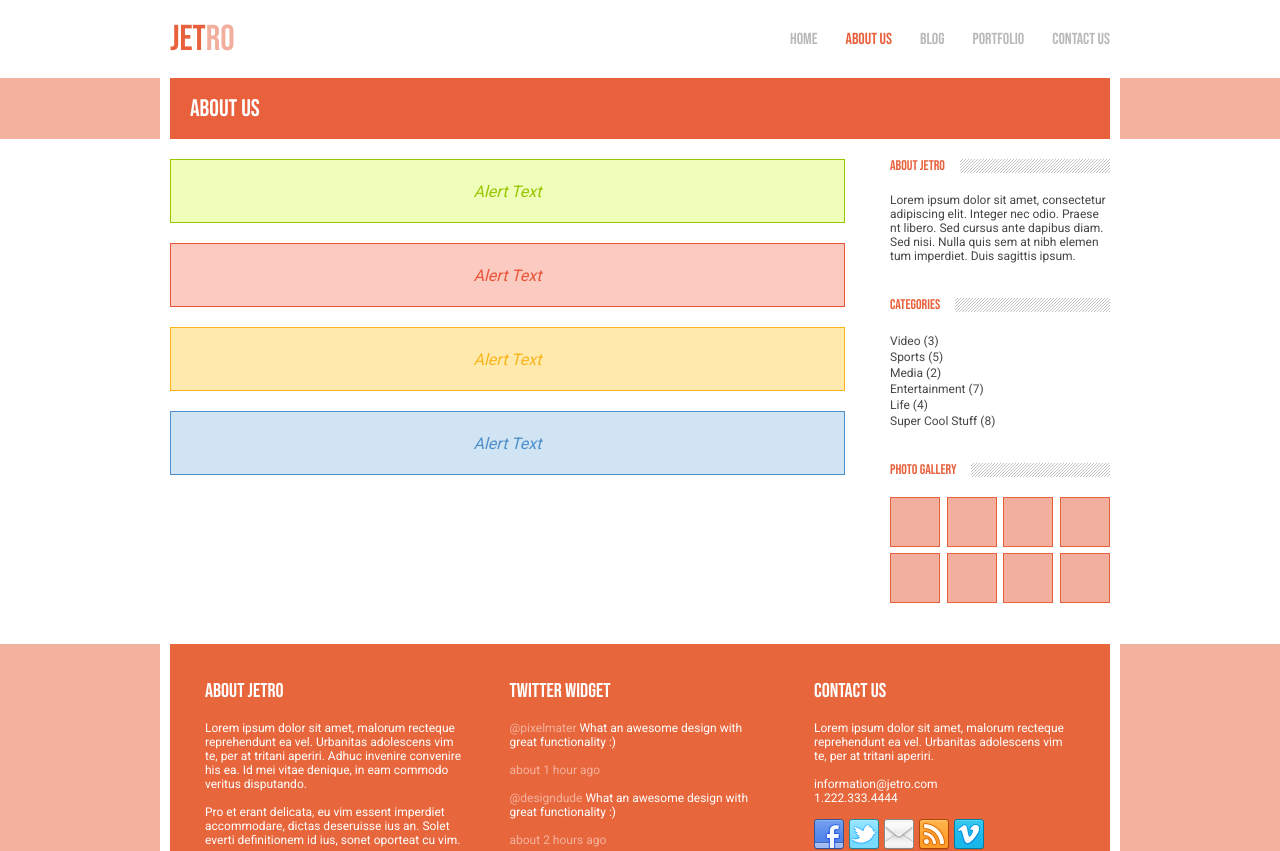
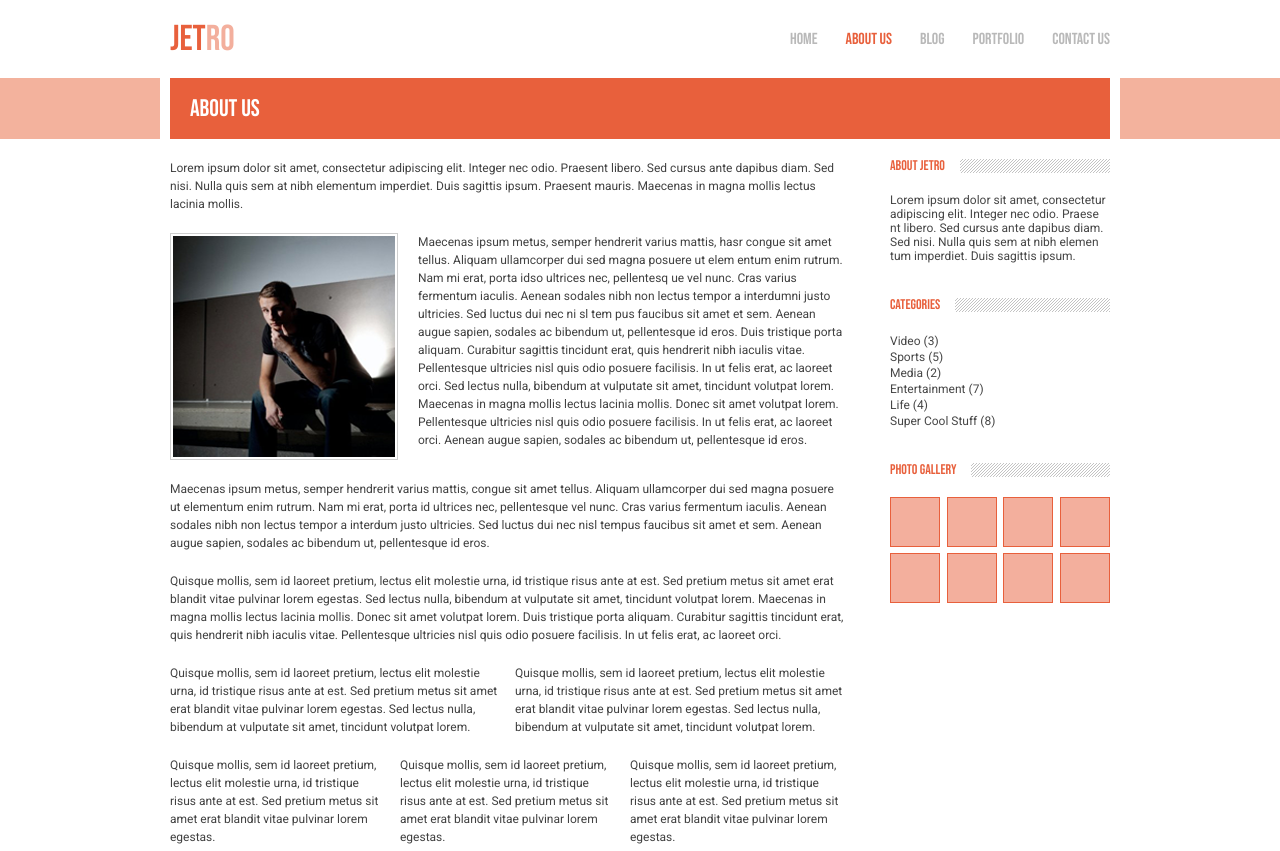
Before and after one commit to yap8/react-jetro, a React (Create React App) app: page /about in a window 1280 px wide. Shown: the top 851 px of the page. Built offline with nearby package versions, Linux system fonts and the light colour scheme; what react-google-maps would draw is missing.

Commit message:
finished about page and added textcontent component

```diff
--- /dev/null
+++ b/src/components/TextContent/Image.js
@@ -0,0 +1,29 @@
+import styled from "styled-components"
+
+const Wrapper = styled.div`
+  margin-right: 20px;
+  padding: 2px;
+  border: 1px solid #cfcfcf;
+  display: flex;
+  align-items: center;
+  justify-content: center;
+  max-height: 230px;
+  max-width: 230px;
+  @media screen and (max-width: 720px) {
+    margin-bottom: 15px;
+  }
+`
+
+const Img = styled.img`
+
+`
+
+const Image = ({ src }) => {
+  return (
+    <Wrapper>
+      <Img src={src} />
+    </Wrapper>
+  )
+}
+
+export default Image
--- /dev/null
+++ b/src/components/TextContent/Paragraph.js
@@ -0,0 +1,20 @@
+import styled from "styled-components"
+
+const Wrapper = styled.p`
+  display: flex;
+  margin-bottom: 20px;
+  @media screen and (max-width: 720px) {
+    flex-direction: column;
+    margin-bottom: 0;
+  }
+`
+
+const Paragraph = ({ children }) => {
+  return (
+    <Wrapper>
+      {children}
+    </Wrapper>
+  )
+}
+
+export default Paragraph
--- /dev/null
+++ b/src/components/TextContent/Text.js
@@ -0,0 +1,26 @@
+import styled from "styled-components"
+
+const Wrapper = styled.div`
+  font-size: 12px;
+  color: #414141;
+  line-height: 18px;
+  &:not(:last-child) {
+    margin-right: 15px;
+  }
+  @media screen and (max-width: 720px) {
+    margin-bottom: 15px;
+    &:not(:last-child) {
+      margin-right: 0;
+    }
+  }
+`
+
+const Text = ({ children, quote }) => {
+  return (
+    <Wrapper>
+      {children}
+    </Wrapper>
+  )
+}
+
+export default Text
--- /dev/null
+++ b/src/components/TextContent/TextContent.js
@@ -0,0 +1,13 @@
+import styled from "styled-components"
+
+const Wrapper = styled.div``
+
+const TextContent = ({ children }) => {
+  return (
+    <Wrapper>
+      {children}
+    </Wrapper>
+  )
+}
+
+export default TextContent
--- /dev/null
+++ b/src/components/TextContent/index.js
@@ -0,0 +1,4 @@
+export { default } from './TextContent'
+export { default as Paragraph } from './Paragraph'
+export { default as Text } from './Text'
+export { default as Image } from './Image'
--- a/src/pages/About/About.js
+++ b/src/pages/About/About.js
@@ -1,4 +1,5 @@
 import { Aside, SectionTitle, ContentWrapper, PageContent, Alert } from "../../components"
+import TextContent, { Paragraph, Text, Image } from '../../components/TextContent/'
 
 const About = () => {
   return (
@@ -6,6 +7,30 @@ const About = () => {
       <SectionTitle>About us</SectionTitle>
       <ContentWrapper>
         <PageContent>
+          <TextContent>
+            <Paragraph>
+              <Text>Lorem ipsum dolor sit amet, consectetur adipiscing elit. Integer nec odio. Praesent libero. Sed cursus ante dapibus diam. Sed nisi. Nulla quis sem at nibh elementum imperdiet. Duis sagittis ipsum. Praesent mauris. Maecenas in magna mollis lectus lacinia mollis.</Text>
+            </Paragraph>
+            <Paragraph>
+              <Image src="mike.png" />
+              <Text>Maecenas ipsum metus, semper hendrerit varius mattis, hasr congue sit amet tellus. Aliquam ullamcorper dui sed magna posuere ut elem entum enim rutrum. Nam mi erat, porta idso ultrices nec, pellentesq ue vel nunc. Cras varius fermentum iaculis. Aenean sodales nibh non lectus tempor a interdumni justo ultricies. Sed luctus dui nec ni  sl tem pus faucibus sit amet et sem. Aenean augue sapien, sodales ac bibendum ut, pellentesque id eros. Duis tristique porta aliquam. Curabitur sagittis tincidunt erat, quis hendrerit nibh iaculis vitae. Pellentesque ultricies nisl quis odio posuere facilisis. In ut felis erat, ac laoreet orci. Sed lectus nulla, bibendum at vulputate sit amet, tincidunt volutpat lorem. Maecenas in magna mollis lectus lacinia mollis. Donec sit amet volutpat lorem. Pellentesque ultricies nisl quis odio posuere facilisis. In ut felis erat, ac laoreet orci.  Aenean augue sapien, sodales ac bibendum ut, pellentesque id eros.</Text>
+            </Paragraph>
+            <Paragraph>
+              <Text>Maecenas ipsum metus, semper hendrerit varius mattis, congue sit amet tellus. Aliquam ullamcorper dui sed magna posuere ut elementum enim rutrum. Nam mi erat, porta id ultrices nec, pellentesque vel nunc. Cras varius fermentum iaculis. Aenean sodales nibh non lectus tempor a interdum justo ultricies. Sed luctus dui nec nisl tempus faucibus sit amet et sem. Aenean augue sapien, sodales ac bibendum ut, pellentesque id eros.</Text>
+            </Paragraph>
+            <Paragraph>
+              <Text quote>Quisque mollis, sem id laoreet pretium, lectus elit molestie urna, id tristique risus ante at est. Sed pretium metus sit           	         amet erat blandit vitae pulvinar lorem egestas. Sed lectus nulla, bibendum at vulputate sit amet, tincidunt volutpat lorem. Maecenas in magna mollis lectus lacinia mollis. Donec sit amet volutpat lorem. Duis tristique porta aliquam. Curabitur sagittis tincidunt erat, quis hendrerit nibh iaculis vitae. Pellentesque ultricies nisl quis odio posuere facilisis. In ut felis erat, ac laoreet orci.</Text>
+            </Paragraph>
+            <Paragraph>
+              <Text>Quisque mollis, sem id laoreet pretium, lectus elit molestie urna, id tristique risus ante at est. Sed pretium metus sit amet erat blandit vitae pulvinar lorem egestas. Sed lectus nulla, bibendum at vulputate sit amet, tincidunt volutpat lorem.</Text>
+              <Text>Quisque mollis, sem id laoreet pretium, lectus elit molestie urna, id tristique risus ante at est. Sed pretium metus sit amet erat blandit vitae pulvinar lorem egestas. Sed lectus nulla, bibendum at vulputate sit amet, tincidunt volutpat lorem.</Text>
+            </Paragraph>
+            <Paragraph>
+              <Text>Quisque mollis, sem id laoreet pretium, lectus elit molestie urna, id tristique risus ante at est. Sed pretium metus sit amet erat blandit vitae pulvinar lorem egestas.</Text>
+              <Text>Quisque mollis, sem id laoreet pretium, lectus elit molestie urna, id tristique risus ante at est. Sed pretium metus sit amet erat blandit vitae pulvinar lorem egestas.</Text>
+              <Text>Quisque mollis, sem id laoreet pretium, lectus elit molestie urna, id tristique risus ante at est. Sed pretium metus sit amet erat blandit vitae pulvinar lorem egestas.</Text>
+            </Paragraph>
+          </TextContent>
           <Alert variant="green">Alert Text</Alert>
           <Alert variant="red">Alert Text</Alert>
           <Alert variant="yellow">Alert Text</Alert>
```
Also changed, not shown: public/mike.png (renamed from public/works/mike.png).
